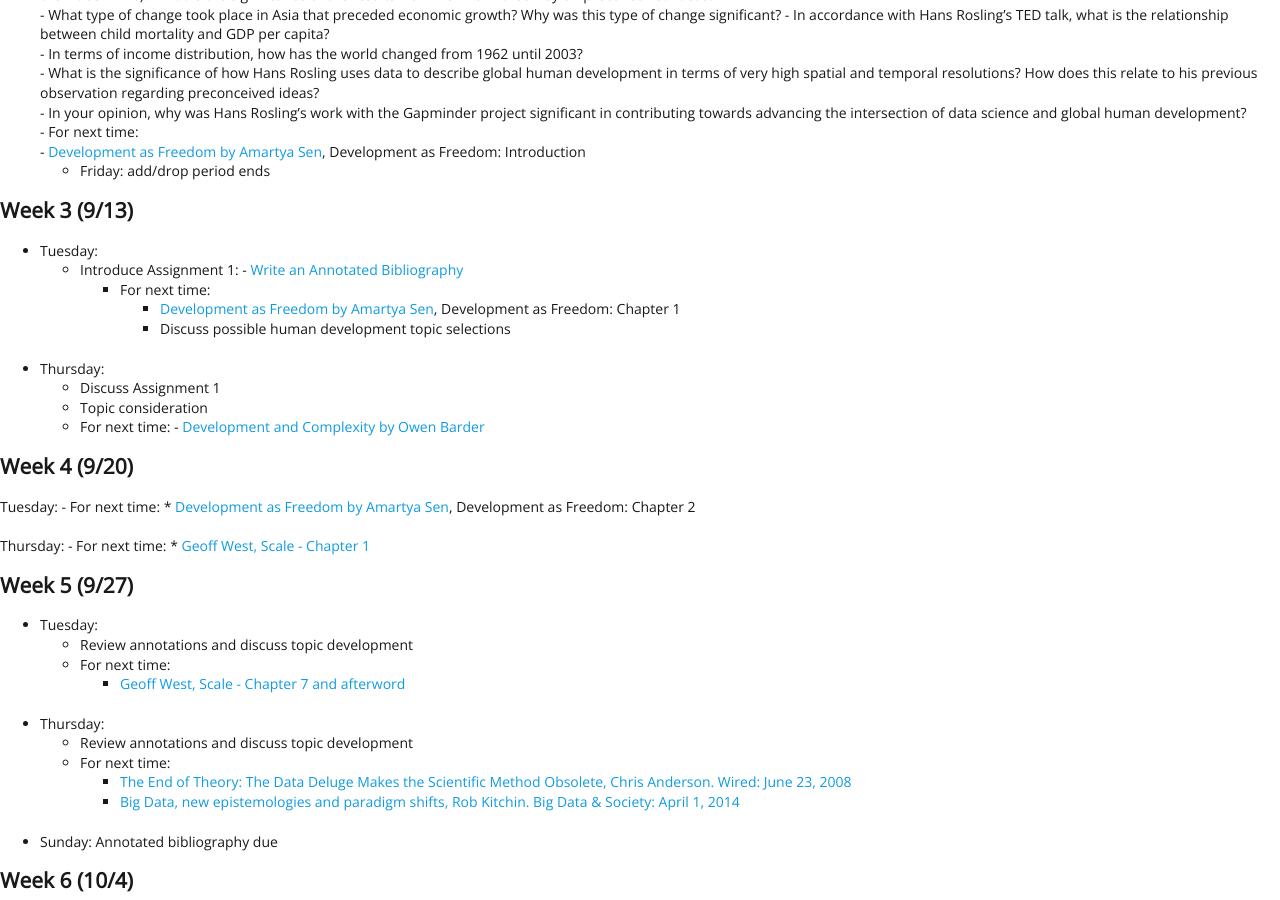
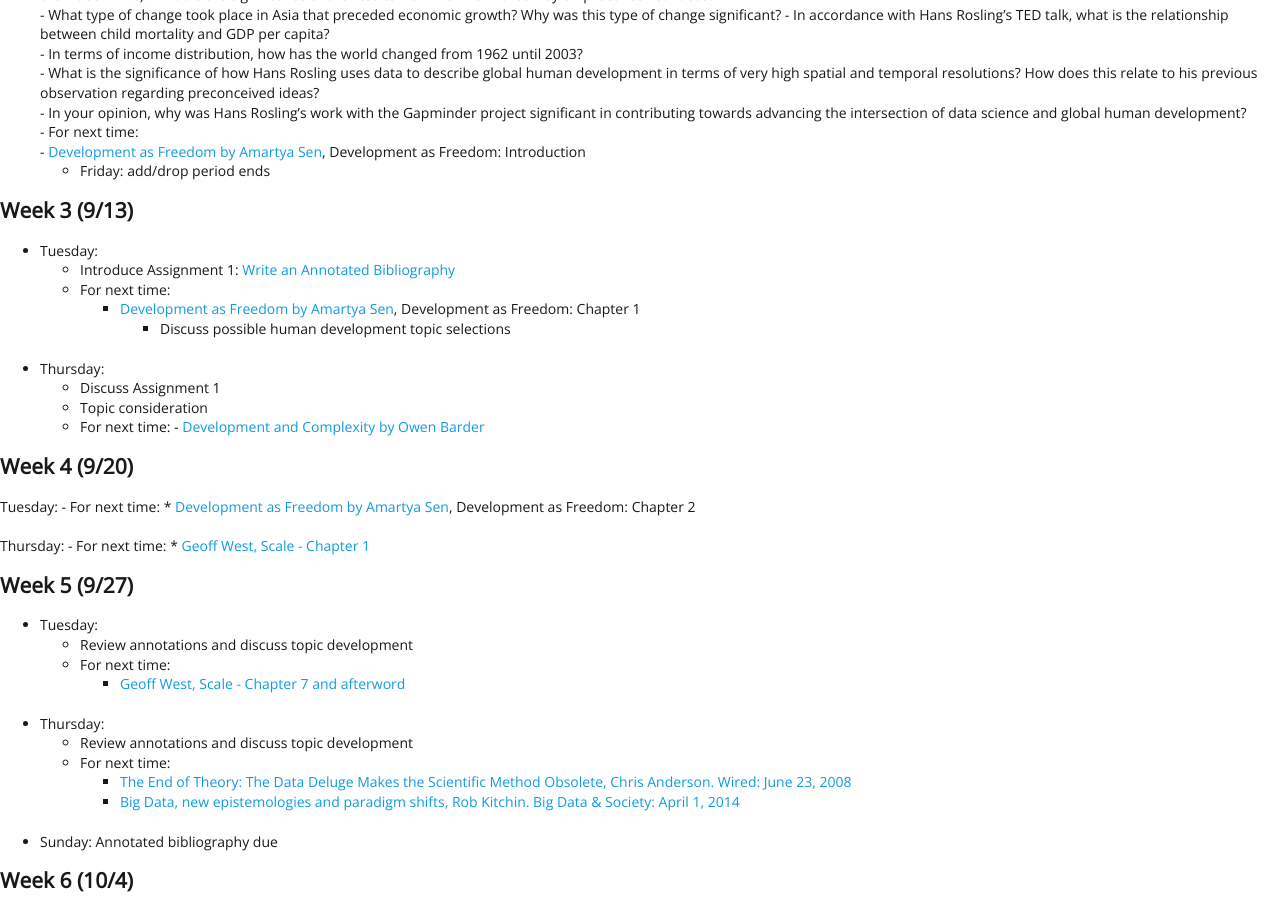
Before and after one commit to EMBrewer/dat150, a Jekyll site: the page built from _posts/2021-09-17-schedule.md, in a window 1280 px wide and 900 px high, scrolled down 566 px. Built offline with Jekyll 4.4.1, drawn with Linux system fonts in a browser that asks for light colours; our own code applies the rules of GitHub Pages for plain Markdown files.

```diff
--- a/_posts/2021-09-17-schedule.md
+++ b/_posts/2021-09-17-schedule.md
@@ -29,10 +29,9 @@
 
 ## Week 3 (9/13)
 - Tuesday:
-	- Introduce Assignment 1:
-	  	- [Write an Annotated Bibliography](assignment1.html)
-		- For next time:
-			- [Development as Freedom by Amartya Sen](https://dsfall21.slack.com/files/U02DA5H2NGJ/F02E98U4ERX/sen_devfree_intro_2.pdf), Development as Freedom: Chapter 1
+	- Introduce Assignment 1: [Write an Annotated Bibliography](assignment1.html)
+	- For next time:
+		- [Development as Freedom by Amartya Sen](https://dsfall21.slack.com/files/U02DA5H2NGJ/F02E98U4ERX/sen_devfree_intro_2.pdf), Development as Freedom: Chapter 1
 			- Discuss possible human development topic selections
 - Thursday:
 	- Discuss Assignment 1
```
